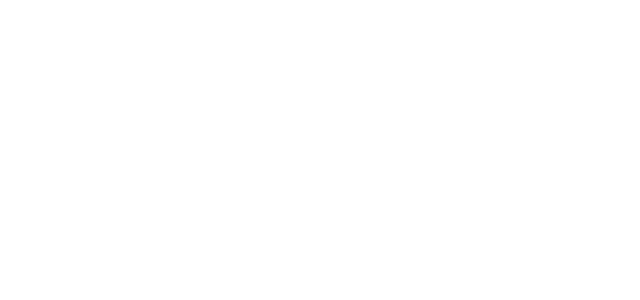
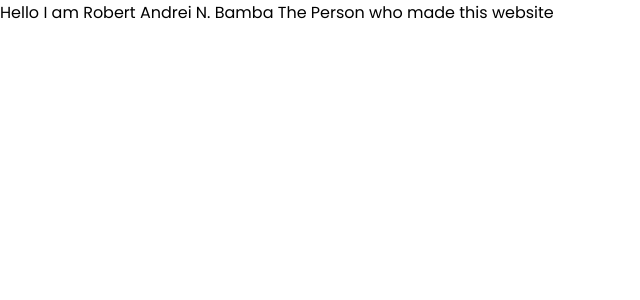
Before and after one commit to Dreigannadoit/hcdemo, a React (Vite) app: page /hcdemo/videoTest in a window 1280 px wide. Before the commit this address had no page. Shown: the top 300 px of the page, without its empty margins (0-640 px from the left). Built offline with nearby package versions, Linux system fonts and the light colour scheme.

Commit message:
first commit:

```diff
--- a/src/App.jsx
+++ b/src/App.jsx
@@ -2,6 +2,7 @@ import { useState } from 'react'
 import { Route, BrowserRouter as Router, Routes } from "react-router-dom"
 import './css/App.css'
 import LandingPage from './pages/LandingPage'
+import VideoTestimonial from './components/VideoTestimonial'
 
 function App() {
   return (
@@ -9,6 +10,7 @@ function App() {
       <Router basename='/hcdemo/'>
             <Routes>
                 <Route path="/" element={<LandingPage />} />
+                <Route path="/videoTest" element={<VideoTestimonial />} />
             </Routes>
         </Router>
     </>
--- /dev/null
+++ b/src/components/VideoTestimonial.jsx
@@ -0,0 +1,10 @@
+import React from 'react'
+import { none } from '../constants'
+
+const VideoTestimonial = () => {
+  return (
+    <div>{none}</div>
+  )
+}
+
+export default VideoTestimonial
--- a/src/constants/index.js
+++ b/src/constants/index.js
@@ -210,6 +210,10 @@ export const testimonials = [
     },
 ];
 
+export const none = [
+    "Hello I am Robert Andrei N. Bamba The Person who made this website"
+]
+
 export const leads = [
     {
         imgUrl: kyle,
```
